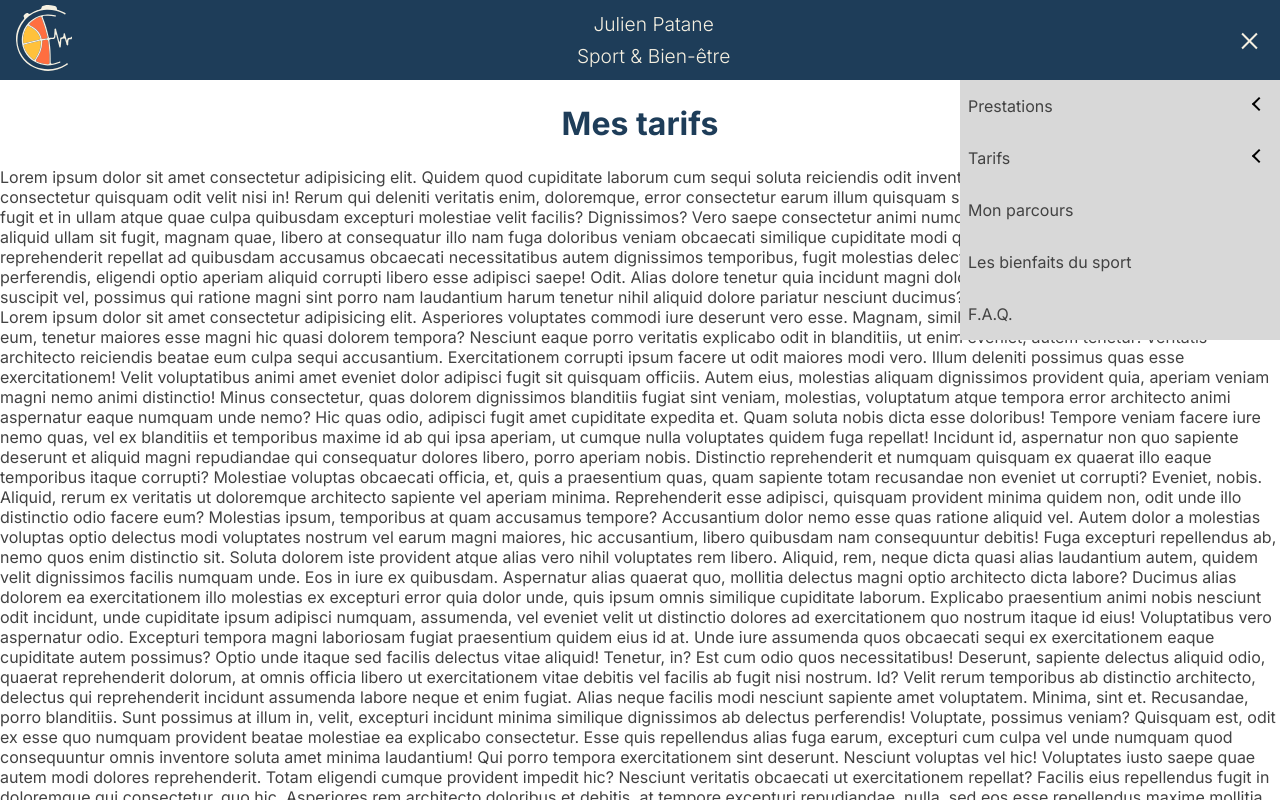
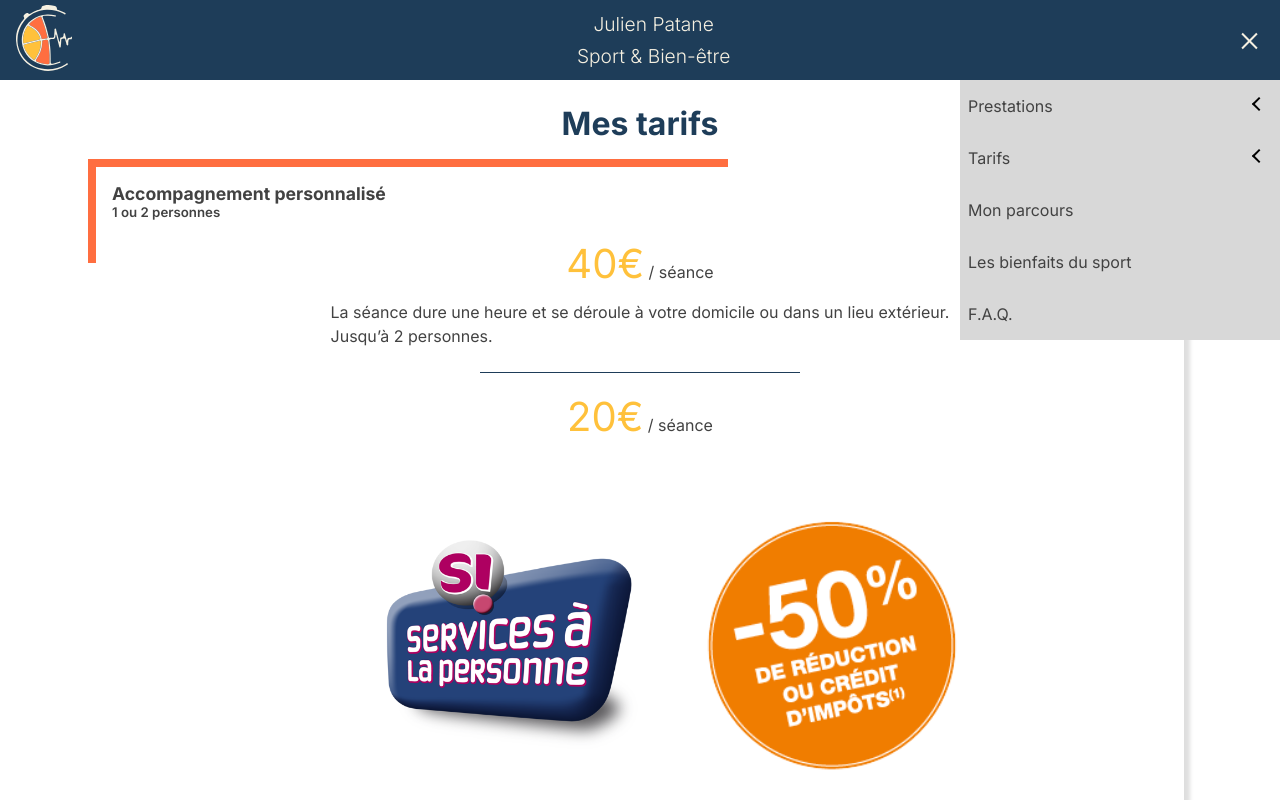
Before and after one commit to L14-1/JulienPatane, a Vue app: page /#/tarifs in a window 1280 px wide. Both pictures are taken after a click on the element 1249 px from the left and 40 px from the top of the page. Shown: the top 800 px of the page. Built offline with nearby package versions, Linux system fonts and the light colour scheme.

Commit message:
tarifs & footer

```diff
--- a/src/components/footerComponent.vue
+++ b/src/components/footerComponent.vue
@@ -60,10 +60,10 @@ export default {
     display : flex;
     flex-wrap: wrap;
     justify-content: flex-start;
-    margin : 1rem 0;
+    margin : 1rem 0 1rem 5vw;
     li {
+      width : 45vw;
       text-align: center;
-      width : 49vw;
       margin-bottom : 1rem;
       a {
         color : #F5F0E1;
--- a/src/views/Tarifs.vue
+++ b/src/views/Tarifs.vue
@@ -1,32 +1,61 @@
 <template>
   <div class="tarifs">
     <h1>Mes tarifs</h1>
-    <p>Lorem ipsum dolor sit amet consectetur adipisicing elit. Quidem quod cupiditate laborum cum sequi soluta reiciendis odit inventore provident autem. Odio quasi culpa ab consectetur quisquam odit velit nisi in!
-    Rerum qui deleniti veritatis enim, doloremque, error consectetur earum illum quisquam sit temporibus eaque ex quam voluptas fugit et in ullam atque quae culpa quibusdam excepturi molestiae velit facilis? Dignissimos?
-    Vero saepe consectetur animi numquam reprehenderit beatae laboriosam aliquid ullam sit fugit, magnam quae, libero at consequatur illo nam fuga doloribus veniam obcaecati similique cupiditate modi quod expedita atque? Deserunt.
-    Sit reprehenderit repellat ad quibusdam accusamus obcaecati necessitatibus autem dignissimos temporibus, fugit molestias delectus a voluptate expedita iure tempore perferendis, eligendi optio aperiam aliquid corrupti libero esse adipisci saepe! Odit.
-    Alias dolore tenetur quia incidunt magni dolorem cum. Tempore quisquam fugit ipsa suscipit vel, possimus qui ratione magni sint porro nam laudantium harum tenetur nihil aliquid dolore pariatur nesciunt ducimus?</p>
-    <p>Lorem ipsum dolor sit amet consectetur adipisicing elit. Asperiores voluptates commodi iure deserunt vero esse. Magnam, similique molestias error voluptates cupiditate eum, tenetur maiores esse magni hic quasi dolorem tempora?
-    Nesciunt eaque porro veritatis explicabo odit in blanditiis, ut enim eveniet, autem tenetur! Veritatis architecto reiciendis beatae eum culpa sequi accusantium. Exercitationem corrupti ipsum facere ut odit maiores modi vero.
-    Illum deleniti possimus quas esse exercitationem! Velit voluptatibus animi amet eveniet dolor adipisci fugit sit quisquam officiis. Autem eius, molestias aliquam dignissimos provident quia, aperiam veniam magni nemo animi distinctio!
-    Minus consectetur, quas dolorem dignissimos blanditiis fugiat sint veniam, molestias, voluptatum atque tempora error architecto animi aspernatur eaque numquam unde nemo? Hic quas odio, adipisci fugit amet cupiditate expedita et.
-    Quam soluta nobis dicta esse doloribus! Tempore veniam facere iure nemo quas, vel ex blanditiis et temporibus maxime id ab qui ipsa aperiam, ut cumque nulla voluptates quidem fuga repellat!
-    Incidunt id, aspernatur non quo sapiente deserunt et aliquid magni repudiandae qui consequatur dolores libero, porro aperiam nobis. Distinctio reprehenderit et numquam quisquam ex quaerat illo eaque temporibus itaque corrupti?
-    Molestiae voluptas obcaecati officia, et, quis a praesentium quas, quam sapiente totam recusandae non eveniet ut corrupti? Eveniet, nobis. Aliquid, rerum ex veritatis ut doloremque architecto sapiente vel aperiam minima.
-    Reprehenderit esse adipisci, quisquam provident minima quidem non, odit unde illo distinctio odio facere eum? Molestias ipsum, temporibus at quam accusamus tempore? Accusantium dolor nemo esse quas ratione aliquid vel.
-    Autem dolor a molestias voluptas optio delectus modi voluptates nostrum vel earum magni maiores, hic accusantium, libero quibusdam nam consequuntur debitis! Fuga excepturi repellendus ab, nemo quos enim distinctio sit.
-    Soluta dolorem iste provident atque alias vero nihil voluptates rem libero. Aliquid, rem, neque dicta quasi alias laudantium autem, quidem velit dignissimos facilis numquam unde. Eos in iure ex quibusdam.
-    Aspernatur alias quaerat quo, mollitia delectus magni optio architecto dicta labore? Ducimus alias dolorem ea exercitationem illo molestias ex excepturi error quia dolor unde, quis ipsum omnis similique cupiditate laborum.
-    Explicabo praesentium animi nobis nesciunt odit incidunt, unde cupiditate ipsum adipisci numquam, assumenda, vel eveniet velit ut distinctio dolores ad exercitationem quo nostrum itaque id eius! Voluptatibus vero aspernatur odio.
-    Excepturi tempora magni laboriosam fugiat praesentium quidem eius id at. Unde iure assumenda quos obcaecati sequi ex exercitationem eaque cupiditate autem possimus? Optio unde itaque sed facilis delectus vitae aliquid!
-    Tenetur, in? Est cum odio quos necessitatibus! Deserunt, sapiente delectus aliquid odio, quaerat reprehenderit dolorum, at omnis officia libero ut exercitationem vitae debitis vel facilis ab fugit nisi nostrum. Id?
-    Velit rerum temporibus ab distinctio architecto, delectus qui reprehenderit incidunt assumenda labore neque et enim fugiat. Alias neque facilis modi nesciunt sapiente amet voluptatem. Minima, sint et. Recusandae, porro blanditiis.
-    Sunt possimus at illum in, velit, excepturi incidunt minima similique dignissimos ab delectus perferendis! Voluptate, possimus veniam? Quisquam est, odit ex esse quo numquam provident beatae molestiae ea explicabo consectetur.
-    Esse quis repellendus alias fuga earum, excepturi cum culpa vel unde numquam quod consequuntur omnis inventore soluta amet minima laudantium! Qui porro tempora exercitationem sint deserunt. Nesciunt voluptas vel hic!
-    Voluptates iusto saepe quae autem modi dolores reprehenderit. Totam eligendi cumque provident impedit hic? Nesciunt veritatis obcaecati ut exercitationem repellat? Facilis eius repellendus fugit in doloremque qui consectetur, quo hic.
-    Asperiores rem architecto doloribus et debitis, at tempore excepturi repudiandae, nulla, sed eos esse repellendus maxime mollitia veniam dolor omnis! Rerum possimus mollitia quaerat quas labore accusantium sapiente voluptatibus tenetur?
-    Iure aspernatur dolor, fugit, cumque asperiores necessitatibus cupiditate dolorem nihil fugiat laboriosam, pariatur non voluptatum ex. Perspiciatis, ducimus! Iste cupiditate optio fugit eveniet atque excepturi eos quibusdam, sequi eaque itaque?</p>
-    <h2 id="coaching">coaching</h2>
+    <div class="container">
+      <h4>Accompagnement personnalisé</h4>
+      <h5>1 ou 2 personnes</h5>
+      <div class="inside-container">
+        <p class="price-container"><i class="price">40€</i> / séance</p>
+        <p>La séance dure une heure et se déroule à votre domicile ou dans un lieu extérieur.<br>Jusqu’à 2 personnes.</p>
+        <div class="breakline"></div>
+        <p class="price-container"><i class="price">20€</i> / séance</p>
+        <div class="pics">
+          <img src="../assets/kisspng-logo-services-la-personne-en-france-chque-emp-5b59512bc6c5e4.0972898015325801398142.png" alt="">
+          <img src="../assets/Picto-reduction-impot-50-1.png" alt="">
+        </div>
+        <p>Vous êtes particulier ? <br>Bénéficiez d’une réduction d’impôt sur le revenu de 50% des sommes versées à un salarié à domicile.</p>
+        <p class="lowerCase">Plus d’informations:<br> https://www.servicesalapersonne.gouv.fr</p>
+      </div>
+    </div>
+    <div class="container">
+      <h4>Accompagnement collectif</h4>
+      <h5>3 à 10 personnes</h5>
+      <div class="inside-container">
+        <p class="price-container"><i class="price">15€</i> / séance / personne</p>
+        <p>La séance dure une heure et se déroule à votre domicile ou dans un lieu extérieur.</p>
+        <div class="breakline"></div>
+        <p class="price-container"><i class="price">7€50</i> / séance / personne</p>
+        <div class="pics">
+          <img src="../assets/kisspng-logo-services-la-personne-en-france-chque-emp-5b59512bc6c5e4.0972898015325801398142.png" alt="">
+          <img src="../assets/Picto-reduction-impot-50-1.png" alt="">
+        </div>
+        <p>Vous êtes particulier ? <br>Bénéficiez d’une réduction d’impôt sur le revenu de 50% des sommes versées à un salarié à domicile.</p>
+        <p class="lowerCase">Plus d’informations:<br> https://www.servicesalapersonne.gouv.fr</p>
+      </div>
+    </div>
+    <div class="container">
+      <h4>Cohérence cardiaque</h4>
+      <div class="inside-container">
+        <p class="price-container"><i class="price">12€</i> / séance / personne</p>
+        <p>La séance dure une heure et se déroule à votre domicile ou dans un lieu extérieur. <br> <br>Elle est complémentaire avec l’accompagnement sportif , la reflexologie ou la kinésiologie</p>
+      </div>
+    </div>
+    <div class="button"><router-link to="/les-bienfaits-du-sport">Réflexologie, Kinésiologie<br>Pourquoi ? Pour qui ?</router-link></div>
+    <div class="container">
+      <h4>Réflexologie</h4>
+      <div class="inside-container">
+        <p class="price-container"><i class="price">55€</i> / séance</p>
+        <p>La séance dure en moyenne 1h15 et se déroule à mon cabinet</p>
+      </div>
+        <p class="adress"><font-awesome-icon icon="fa-solid fa-location-dot" />34 chemin de la reviree, 38240 Meylan</p>
+    </div><div class="container">
+      <h4>Kinésiologie</h4>
+      <div class="inside-container">
+        <p class="price-container"><i class="price">55€</i> / séance</p>
+        <p>La séance dure en moyenne 1h15 et se déroule à mon cabinet</p>
+      </div>
+        <p class="adress"><font-awesome-icon icon="fa-solid fa-location-dot" />34 chemin de la reviree, 38240 Meylan</p>
+    </div>
   </div>
 </template>
 
@@ -36,3 +65,108 @@ export default {
   name: 'Tarifs',
 }
 </script>
+
+<style lang="scss">
+.tarifs {
+  display : flex;
+  flex-direction : column;
+  align-items: center;
+  .container {
+    padding : 1rem;
+    position: relative;
+    width : 85vw;
+    background: white;
+    box-shadow: 6px 6px 4px rgba(0, 0, 0, 0.13);
+    margin-bottom : 4rem;
+    h4 {
+      font-size : 1.1rem;
+    }
+    h5 {
+      font-weight : 600;
+    }
+    .inside-container {
+      margin : 0 1rem;
+      display: flex;
+      flex-direction: column;
+      align-items: center;
+      .price-container {
+        margin: 2rem 0 1rem 0;
+      }
+      .price {
+        font-size : 2.5rem;
+        color : #FFC13B;
+        font-style: normal;
+      }
+      .breakline {
+        width : 25vw;
+        height : 1px;
+        background: #1E3D59;
+        margin-top : 1.5rem;
+      }
+      p {
+        line-height : 1.5rem;
+      }
+      .pics {
+        display : flex;
+        align-items: center;
+        justify-content: space-between;
+        img {
+          width : 30vw;
+          &:nth-child(2) {
+            width : 20vw;
+            height : 20vw;
+          }
+        }
+      }
+      .lowerCase {
+        line-height : 1.2rem;
+        font-size : 0.7rem;
+        margin-top: 1rem;
+        width : calc(85vw - 3rem)
+      }
+    }
+    .adress {
+      position: relative;
+      margin-top : 1rem;
+      text-align: center;
+      .fa-location-dot {
+        position: absolute;
+        top : 0.1rem;
+        left : 0.5rem;
+        color : #FF6E40;
+      }
+    }
+    &::after, &::before {
+      z-index : -1;
+      content : "";
+      position: absolute;
+      background : #FF6E40;
+      width : 50vw;
+      height : 6.5rem;
+    }
+    &::before {
+      top : -0.5rem;
+      left : -0.5rem;
+    }
+    &::after {
+      bottom : -0.5rem;
+      right : -0.5rem;
+    }
+  }
+  .button {
+    cursor: pointer;
+    margin : 0 auto 4rem auto;
+    background : #1E3D59;
+    width : fit-content;
+    padding : 0.8rem 1.3rem;
+    border-radius: 1rem;
+    text-align : center;
+    box-shadow: 2px 4px 4px rgba(0, 0, 0, 0.13);
+    a {
+      color : #F5F0E1;
+      text-decoration: none;
+    }
+  }
+}
+
+</style>
```
Also changed, not shown: src/assets/Picto-reduction-impot-50-1.png (added).
